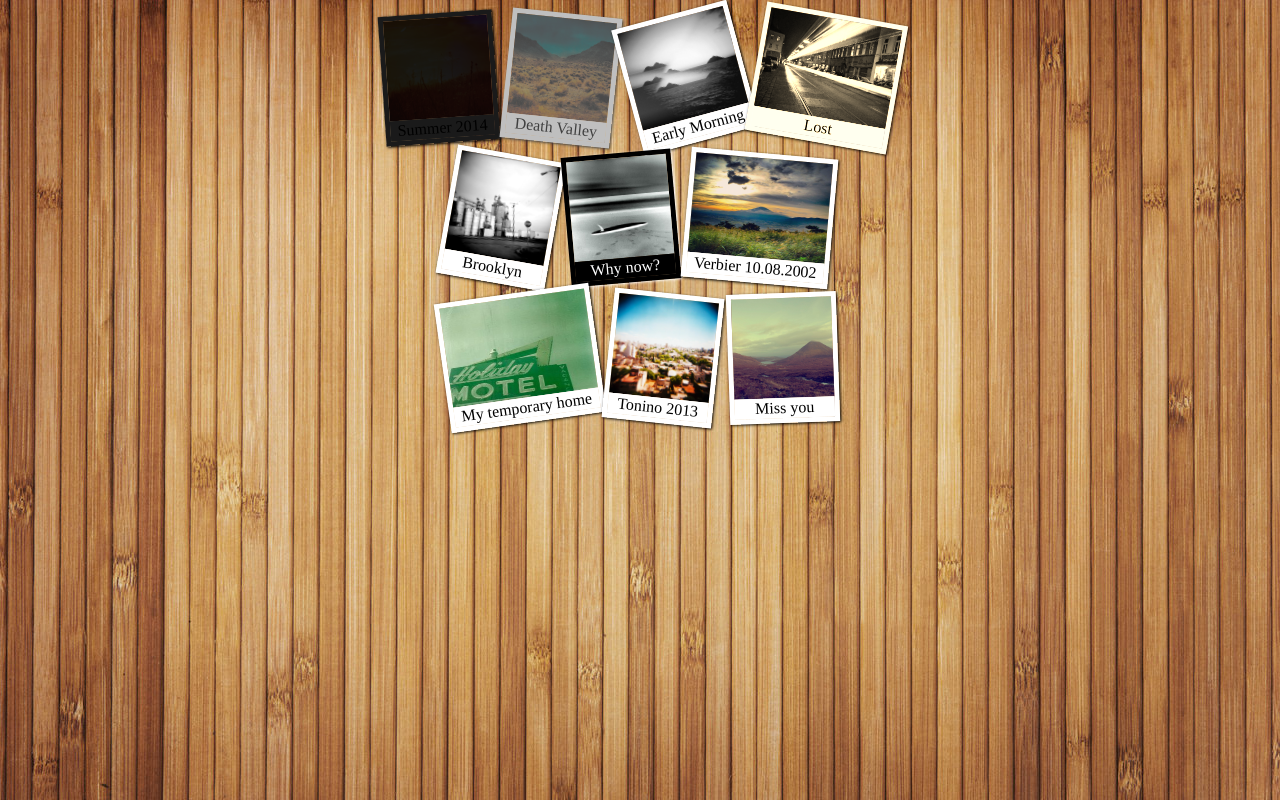
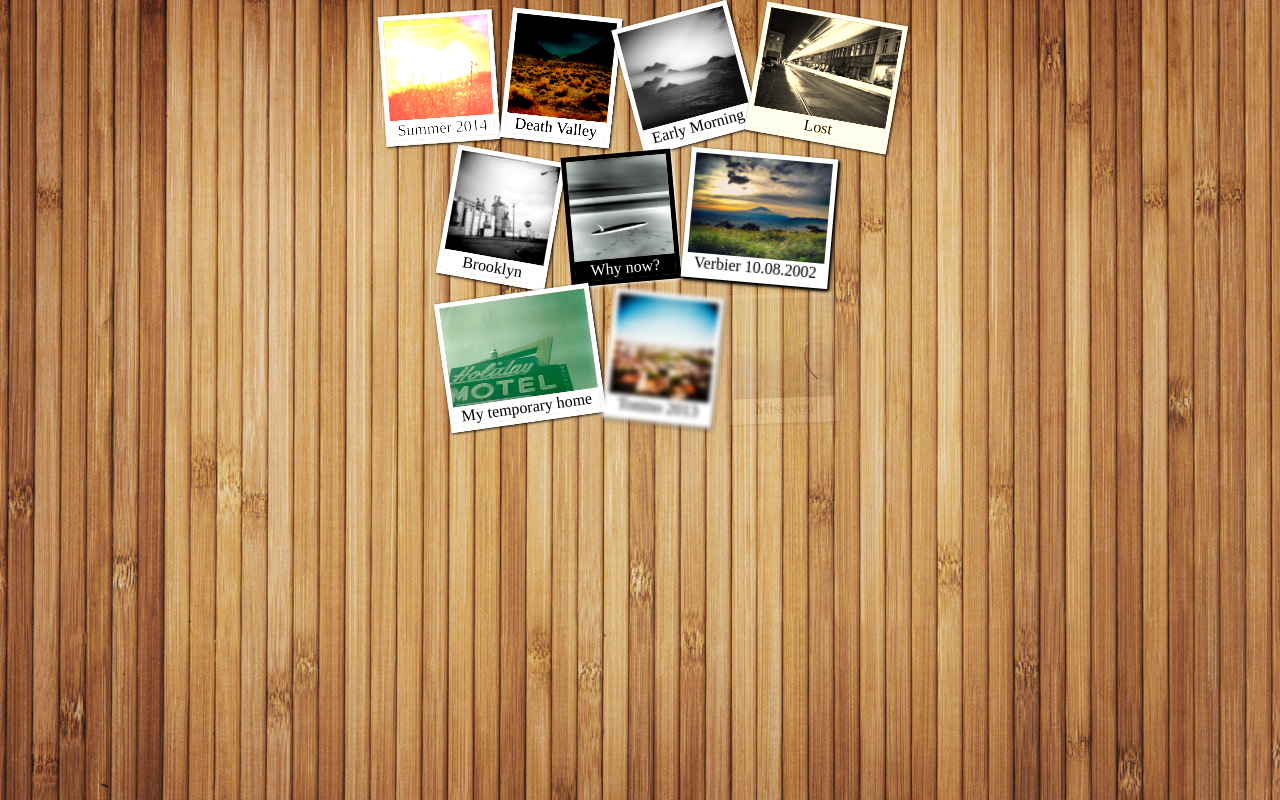
Before and after one commit to skailish/clase_18_transition_transform, a plain HTML site: page consigna1_polaroid/index.html in a window 1280 px wide. Drawn offline with Linux system fonts and the light colour scheme; a web font is replaced by a local one.

Commit message:
tarea clase 25 - FILTERS

```diff
--- a/consigna1_polaroid/styles.css
+++ b/consigna1_polaroid/styles.css
@@ -41,31 +41,31 @@ figcaption {
 
 .img1 {
     transform: rotate(-4deg);
-    filter: brightness(10%);
+    filter: brightness(2);
 
 }
 
 .img2 {
     transform: rotate(6deg);
-    filter: contrast(50%);
+    filter: contrast(2);
 
 }
 
 .img3 {
     transform: rotate(-15deg);
-    filter: grayscale(100%);
+    filter: grayscale(1);
 
 }
 
 .img4 {
     transform: rotate(10deg);
-    filter: sepia(100%);
+    filter: sepia(1);
 
 }
 
 .img5 {
     transform: rotate(10deg);
-    filter: saturate(100%);
+    filter: saturate(2);
 
 }
 
@@ -77,24 +77,25 @@ figcaption {
 
 .img7 {
     transform: rotate(5deg);
-    filter: drop-shadow(100%);
+    filter: drop-shadow(1px 2px 1px black);
 
 }
 
 .img8 {
     transform: rotate(-8deg);
-    filter: hue-rotate(100%);
+    filter: hue-rotate(10deg);
 
 }
 
 .img9 {
     transform: rotate(6deg);
-    filter: blur(100%);
+    filter: blur(2px);
 
 }
 
 .img10 {
     transform: rotate(-2deg);
+    filter: opacity(10%);
 
 }
 
```
